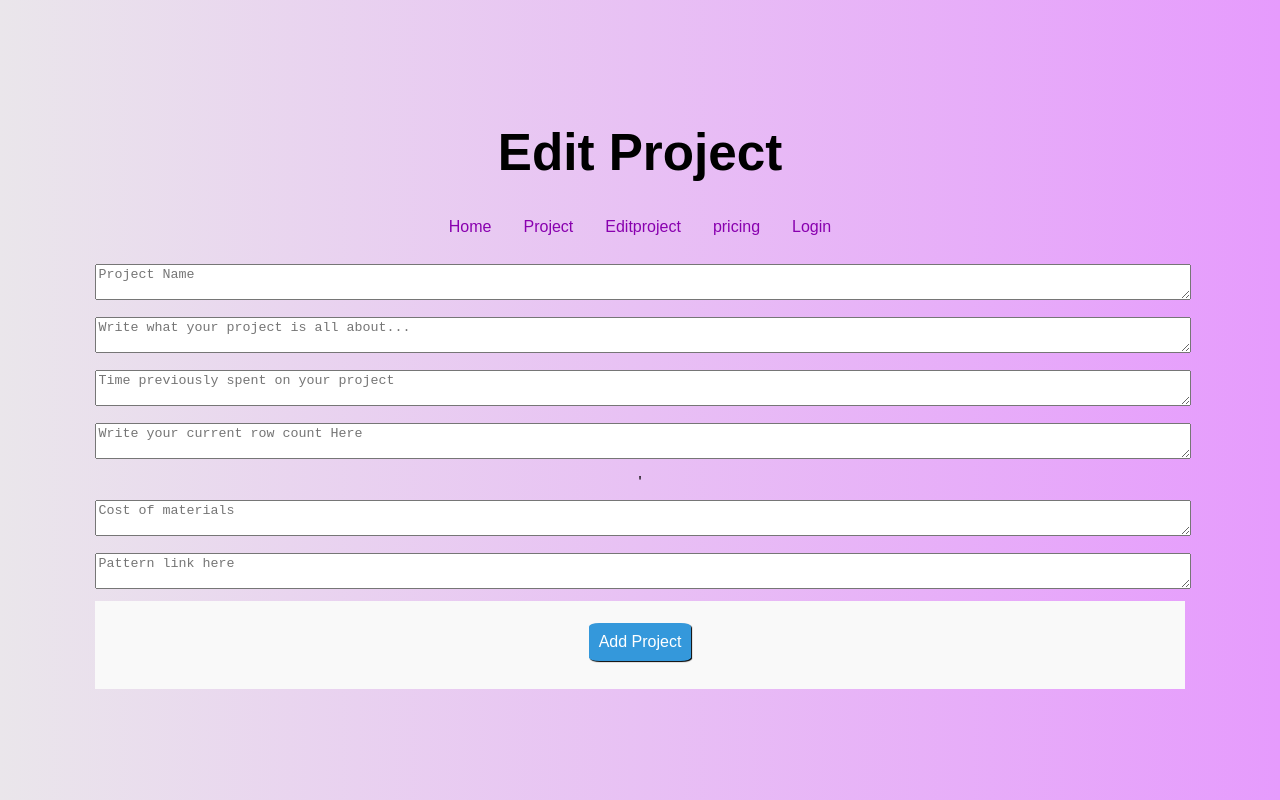
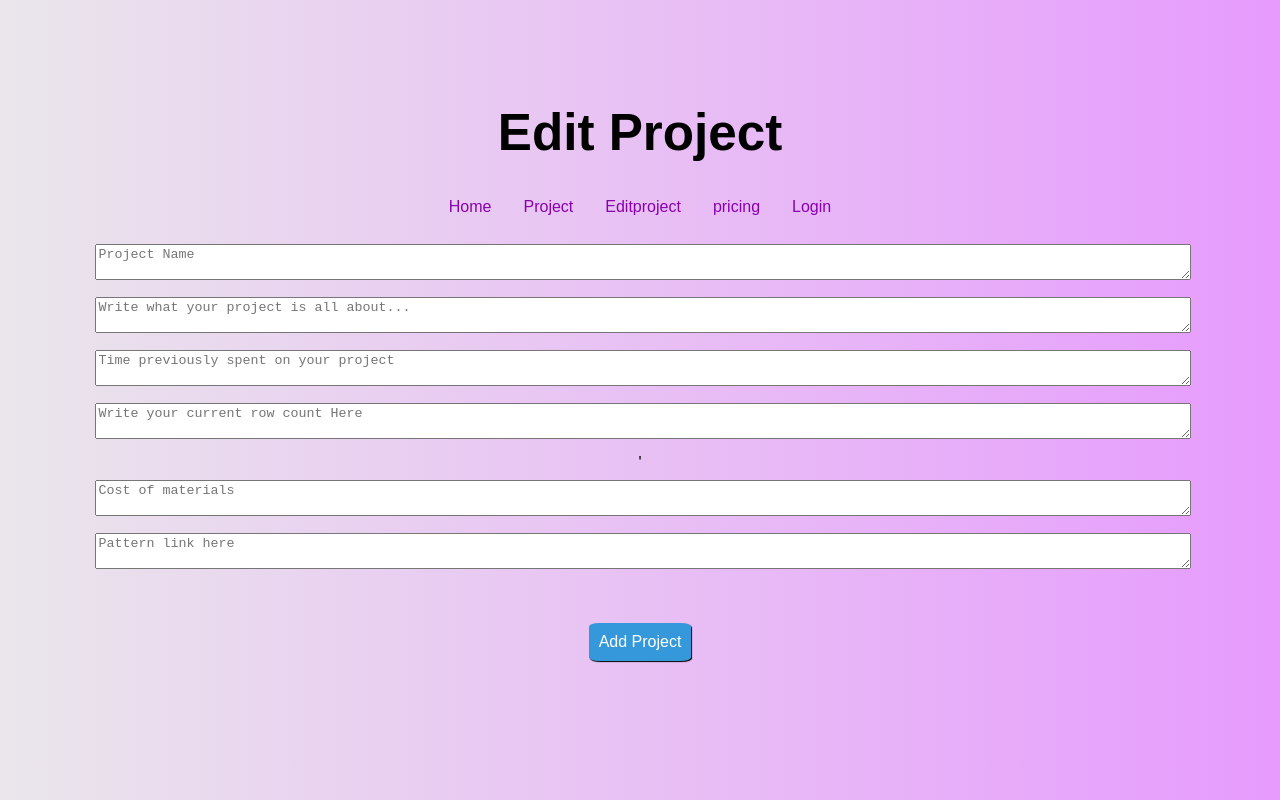
Before and after one commit to mabelheiner/crochetpal, a React (Vite) app: page /editproject in a window 1280 px wide. Built offline with nearby package versions, Linux system fonts and the light colour scheme; no server answers.

Commit message:
trying something with images

```diff
--- a/src/editproject.css
+++ b/src/editproject.css
@@ -35,17 +35,17 @@ textarea {
 }
 .leftside {
     flex: 1;
-    background-color: #f9f9f9;
-    padding: 20px;
+    padding: 40px;
 }
 
 .image-box {
-    padding: 10px;
+    padding: 15px;
     border: 2px solid #3498db;
     border-radius: 20px;
     padding: 10px;
     width:  100% flex;
     margin: 5px 0;
+
 }
 
 button {
```
Also changed, not shown: src/editproject.jsx (+7 -41 lines).
